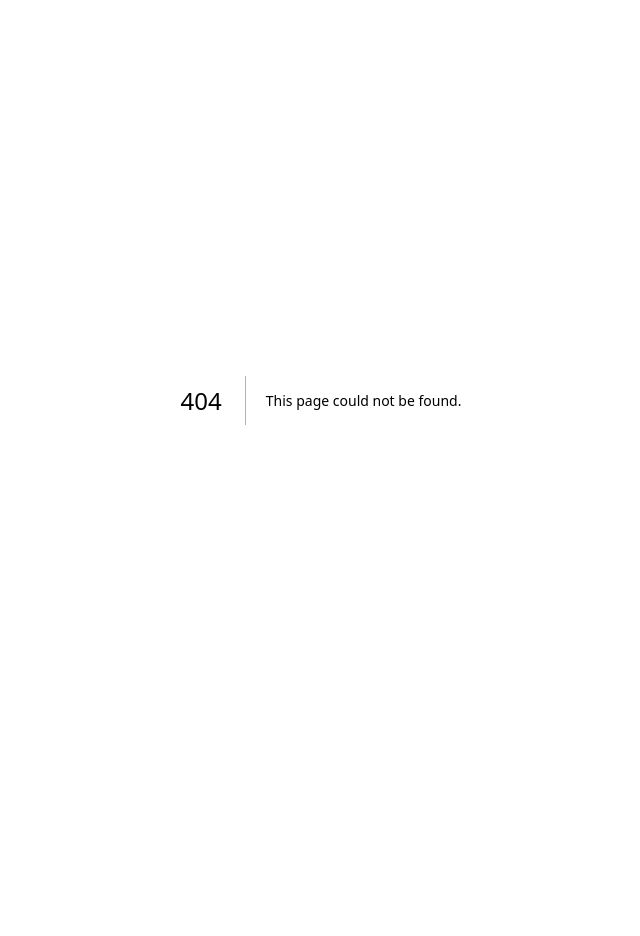
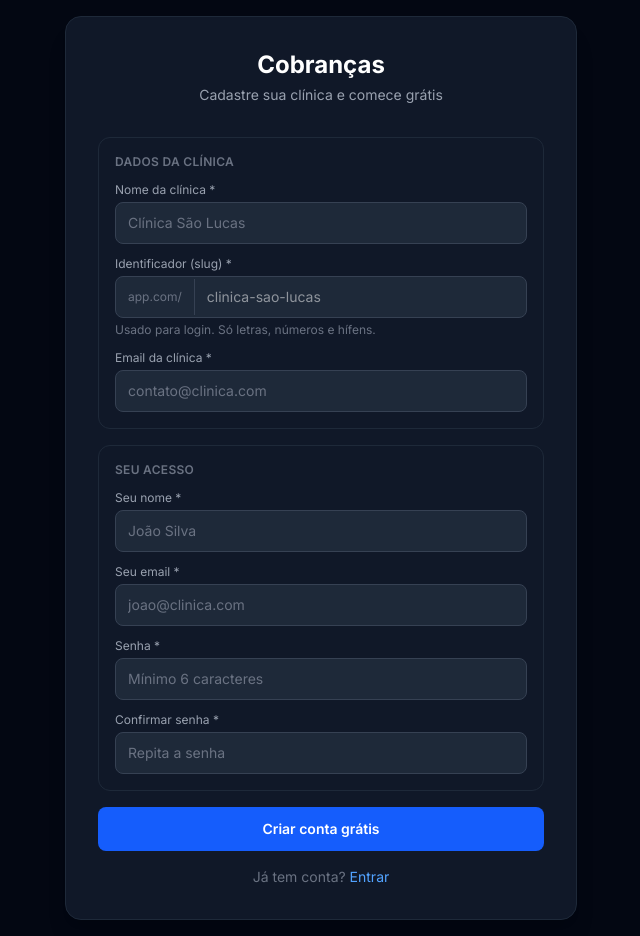
Before and after one commit to uriartegui/dividas, a Next.js app in the folder frontend/: page /register in a window 1280 px wide. Before the commit this address had no page. Shown: the whole page, without its empty margins (319-959 px from the left). Before the commit the page ends 800 px from the top, so only its background shows below. Built offline with nearby package versions, Linux system fonts and the light colour scheme; no server answers.

Commit message:
feat: tela de cadastro de novas clinicas

```diff
--- a/frontend/app/login/page.tsx
+++ b/frontend/app/login/page.tsx
@@ -1,6 +1,7 @@
 'use client'
 import { useState } from 'react'
 import { useRouter } from 'next/navigation'
+import Link from 'next/link'
 import { useAuth } from '@/lib/auth'
 
 export default function LoginPage() {
@@ -76,6 +77,13 @@ export default function LoginPage() {
           >
             {loading ? 'Entrando...' : 'Entrar'}
           </button>
+
+          <p className="text-center text-gray-500 text-sm mt-2">
+            Não tem conta?{' '}
+            <Link href="/register" className="text-blue-400 hover:text-blue-300">
+              Cadastrar clínica
+            </Link>
+          </p>
         </form>
       </div>
     </div>
--- /dev/null
+++ b/frontend/app/register/page.tsx
@@ -0,0 +1,193 @@
+'use client'
+import { useState } from 'react'
+import { useRouter } from 'next/navigation'
+import Link from 'next/link'
+import api from '@/lib/api'
+
+const empty = {
+  tenantName: '',
+  tenantSlug: '',
+  tenantEmail: '',
+  name: '',
+  email: '',
+  password: '',
+  confirmPassword: '',
+}
+
+export default function RegisterPage() {
+  const router = useRouter()
+  const [form, setForm] = useState(empty)
+  const [loading, setLoading] = useState(false)
+  const [error, setError] = useState('')
+
+  const handleSlug = (value: string) => {
+    const slug = value.toLowerCase().replace(/\s+/g, '-').replace(/[^a-z0-9-]/g, '')
+    setForm({ ...form, tenantSlug: slug, tenantName: value })
+  }
+
+  const handleSubmit = async (e: React.FormEvent) => {
+    e.preventDefault()
+    setError('')
+
+    if (form.password !== form.confirmPassword) {
+      setError('As senhas não coincidem.')
+      return
+    }
+    if (form.password.length < 6) {
+      setError('A senha deve ter pelo menos 6 caracteres.')
+      return
+    }
+
+    setLoading(true)
+    try {
+      await api.post('/auth/register', {
+        tenantName: form.tenantName,
+        tenantSlug: form.tenantSlug,
+        tenantEmail: form.tenantEmail,
+        name: form.name,
+        email: form.email,
+        password: form.password,
+      })
+      router.push('/register/success?slug=' + form.tenantSlug)
+    } catch (err: any) {
+      const msg = err?.response?.data?.error
+      if (msg?.includes('já existe')) setError('Esse nome de clínica já está em uso.')
+      else setError('Erro ao cadastrar. Tente novamente.')
+    } finally {
+      setLoading(false)
+    }
+  }
+
+  return (
+    <div className="min-h-screen bg-gray-950 flex items-center justify-center p-4">
+      <div className="bg-gray-900 border border-gray-800 rounded-2xl p-8 w-full max-w-lg shadow-xl">
+        <div className="mb-8 text-center">
+          <h1 className="text-2xl font-bold text-white">Cobranças</h1>
+          <p className="text-gray-400 mt-1 text-sm">Cadastre sua clínica e comece grátis</p>
+        </div>
+
+        <form onSubmit={handleSubmit} className="space-y-4">
+
+          {/* Dados da clínica */}
+          <div className="border border-gray-800 rounded-xl p-4 space-y-3">
+            <p className="text-xs text-gray-500 uppercase tracking-wide font-semibold">Dados da Clínica</p>
+
+            <div>
+              <label className="block text-xs text-gray-400 mb-1">Nome da clínica *</label>
+              <input
+                type="text"
+                placeholder="Clínica São Lucas"
+                value={form.tenantName}
+                onChange={e => handleSlug(e.target.value)}
+                className="w-full bg-gray-800 border border-gray-700 rounded-lg px-3 py-2.5 text-white text-sm placeholder-gray-500 focus:outline-none focus:border-blue-500"
+                required
+              />
+            </div>
+
+            <div>
+              <label className="block text-xs text-gray-400 mb-1">Identificador (slug) *</label>
+              <div className="flex items-center bg-gray-800 border border-gray-700 rounded-lg overflow-hidden focus-within:border-blue-500">
+                <span className="px-3 text-gray-500 text-xs border-r border-gray-700 py-2.5">app.com/</span>
+                <input
+                  type="text"
+                  value={form.tenantSlug}
+                  onChange={e => setForm({ ...form, tenantSlug: e.target.value.toLowerCase().replace(/[^a-z0-9-]/g, '') })}
+                  className="flex-1 bg-transparent px-3 py-2.5 text-white text-sm focus:outline-none"
+                  placeholder="clinica-sao-lucas"
+                  required
+                />
+              </div>
+              <p className="text-xs text-gray-500 mt-1">Usado para login. Só letras, números e hífens.</p>
+            </div>
+
+            <div>
+              <label className="block text-xs text-gray-400 mb-1">Email da clínica *</label>
+              <input
+                type="email"
+                placeholder="contato@clinica.com"
+                value={form.tenantEmail}
+                onChange={e => setForm({ ...form, tenantEmail: e.target.value })}
+                className="w-full bg-gray-800 border border-gray-700 rounded-lg px-3 py-2.5 text-white text-sm placeholder-gray-500 focus:outline-none focus:border-blue-500"
+                required
+              />
+            </div>
+          </div>
+
+          {/* Dados do admin */}
+          <div className="border border-gray-800 rounded-xl p-4 space-y-3">
+            <p className="text-xs text-gray-500 uppercase tracking-wide font-semibold">Seu acesso</p>
+
+            <div>
+              <label className="block text-xs text-gray-400 mb-1">Seu nome *</label>
+              <input
+                type="text"
+                placeholder="João Silva"
+                value={form.name}
+                onChange={e => setForm({ ...form, name: e.target.value })}
+                className="w-full bg-gray-800 border border-gray-700 rounded-lg px-3 py-2.5 text-white text-sm placeholder-gray-500 focus:outline-none focus:border-blue-500"
+                required
+              />
+            </div>
+
+            <div>
+              <label className="block text-xs text-gray-400 mb-1">Seu email *</label>
+              <input
+                type="email"
+                placeholder="joao@clinica.com"
+                value={form.email}
+                onChange={e => setForm({ ...form, email: e.target.value })}
+                className="w-full bg-gray-800 border border-gray-700 rounded-lg px-3 py-2.5 text-white text-sm placeholder-gray-500 focus:outline-none focus:border-blue-500"
+                required
+              />
+            </div>
+
+            <div>
+              <label className="block text-xs text-gray-400 mb-1">Senha *</label>
+              <input
+                type="password"
+                placeholder="Mínimo 6 caracteres"
+                value={form.password}
+                onChange={e => setForm({ ...form, password: e.target.value })}
+                className="w-full bg-gray-800 border border-gray-700 rounded-lg px-3 py-2.5 text-white text-sm placeholder-gray-500 focus:outline-none focus:border-blue-500"
+                required
+              />
+            </div>
+
+            <div>
+              <label className="block text-xs text-gray-400 mb-1">Confirmar senha *</label>
+              <input
+                type="password"
+                placeholder="Repita a senha"
+                value={form.confirmPassword}
+                onChange={e => setForm({ ...form, confirmPassword: e.target.value })}
+                className="w-full bg-gray-800 border border-gray-700 rounded-lg px-3 py-2.5 text-white text-sm placeholder-gray-500 focus:outline-none focus:border-blue-500"
+                required
+              />
+            </div>
+          </div>
+
+          {error && (
+            <div className="bg-red-500/10 border border-red-500/30 rounded-lg px-4 py-3">
+              <p className="text-red-400 text-sm">{error}</p>
+            </div>
+          )}
+
+          <button
+            type="submit"
+            disabled={loading}
+            className="w-full bg-blue-600 hover:bg-blue-500 disabled:opacity-50 text-white font-semibold rounded-lg px-4 py-3 transition-colors text-sm"
+          >
+            {loading ? 'Criando conta...' : 'Criar conta grátis'}
+          </button>
+
+          <p className="text-center text-gray-500 text-sm">
+            Já tem conta?{' '}
+            <Link href="/login" className="text-blue-400 hover:text-blue-300">
+              Entrar
+            </Link>
+          </p>
+        </form>
+      </div>
+    </div>
+  )
+}
--- /dev/null
+++ b/frontend/app/register/success/page.tsx
@@ -0,0 +1,50 @@
+'use client'
+import { useSearchParams } from 'next/navigation'
+import Link from 'next/link'
+import { Suspense } from 'react'
+
+function SuccessContent() {
+  const params = useSearchParams()
+  const slug = params.get('slug')
+
+  return (
+    <div className="min-h-screen bg-gray-950 flex items-center justify-center p-4">
+      <div className="bg-gray-900 border border-gray-800 rounded-2xl p-8 w-full max-w-md text-center shadow-xl">
+        <div className="text-5xl mb-4">🎉</div>
+        <h1 className="text-2xl font-bold text-white mb-2">Clínica cadastrada!</h1>
+        <p className="text-gray-400 text-sm mb-6">
+          Sua conta foi criada com sucesso. Agora é só entrar no painel.
+        </p>
+
+        <div className="bg-gray-800 border border-gray-700 rounded-xl p-4 mb-6 text-left">
+          <p className="text-xs text-gray-500 mb-2">Seus dados de acesso:</p>
+          <div className="space-y-1">
+            <p className="text-sm text-gray-300">
+              <span className="text-gray-500">Slug:</span>{' '}
+              <span className="text-white font-medium">{slug}</span>
+            </p>
+            <p className="text-sm text-gray-300">
+              <span className="text-gray-500">Email:</span>{' '}
+              <span className="text-white font-medium">o que você cadastrou</span>
+            </p>
+          </div>
+        </div>
+
+        <Link
+          href="/login"
+          className="block w-full bg-blue-600 hover:bg-blue-500 text-white font-semibold rounded-lg px-4 py-3 transition-colors text-sm"
+        >
+          Ir para o login
+        </Link>
+      </div>
+    </div>
+  )
+}
+
+export default function SuccessPage() {
+  return (
+    <Suspense>
+      <SuccessContent />
+    </Suspense>
+  )
+}
```
